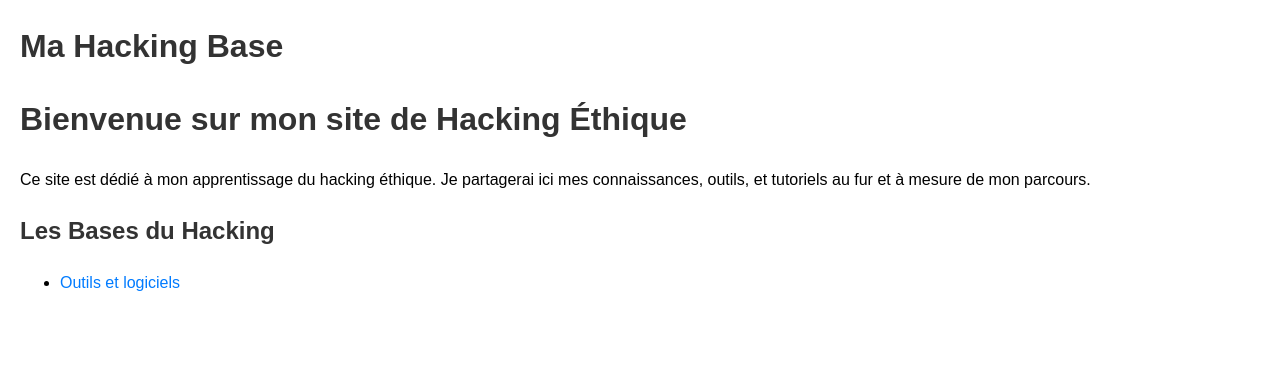
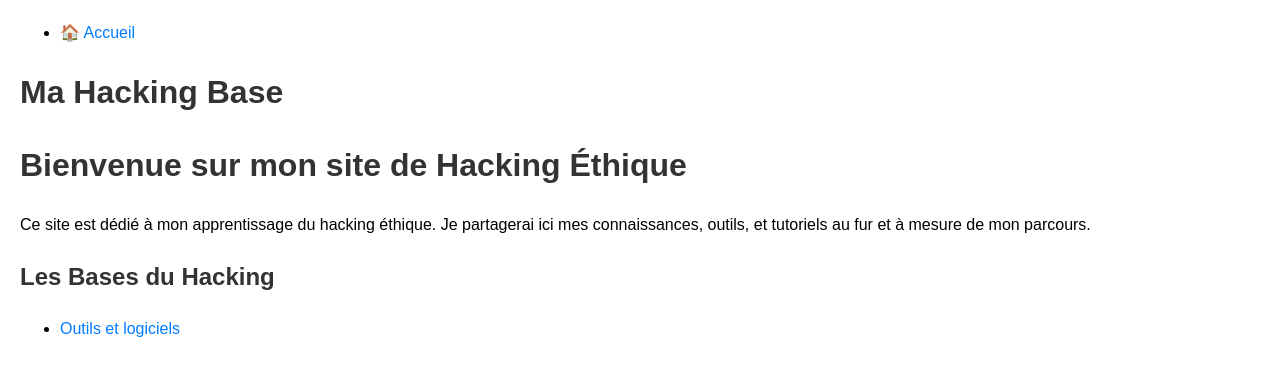
Before and after one commit to Dikabraxis/Dikabraxis.github.io, a Jekyll site: the page built from index.md, in a window 1280 px wide. Shown: the top 376 px of the page. Built offline with Jekyll 4.4.1, drawn with Linux system fonts in a browser that asks for light colours.

Commit message:
Update default.html

```diff
--- a/_layouts/default.html
+++ b/_layouts/default.html
@@ -6,6 +6,12 @@
     <link rel="stylesheet" href="/style.css">
 </head>
 <body>
+    <nav>
+    <ul>
+        <li><a href="/">🏠 Accueil</a></li>
+    </ul>
+</nav>
+
     <header>
         <h1>{{ page.title }}</h1>
     </header>
```
